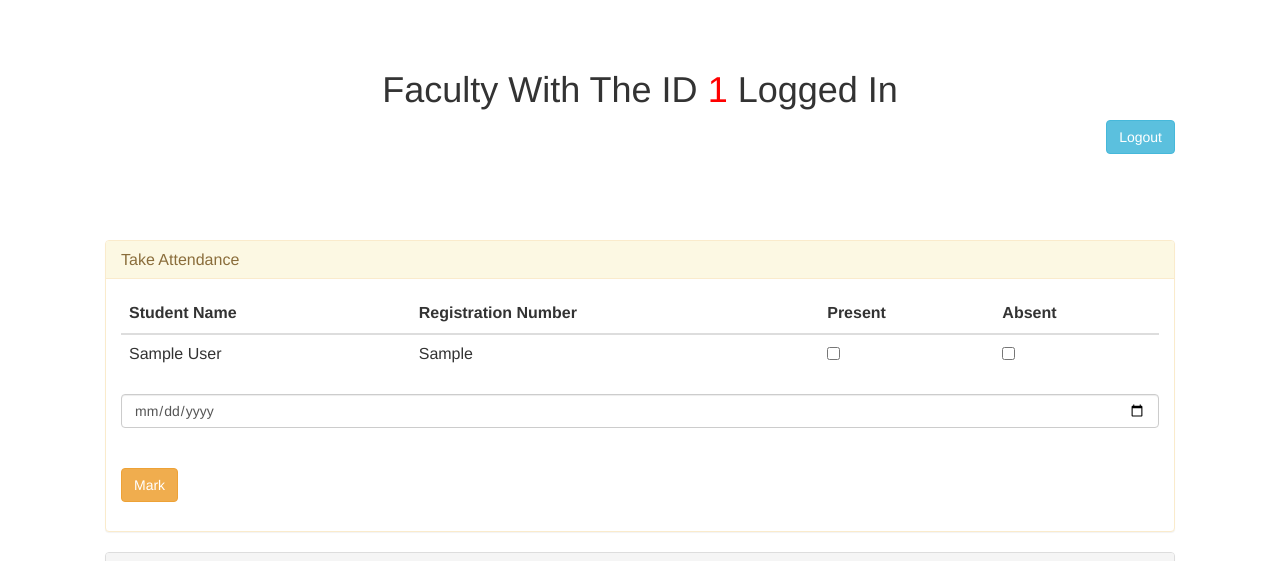
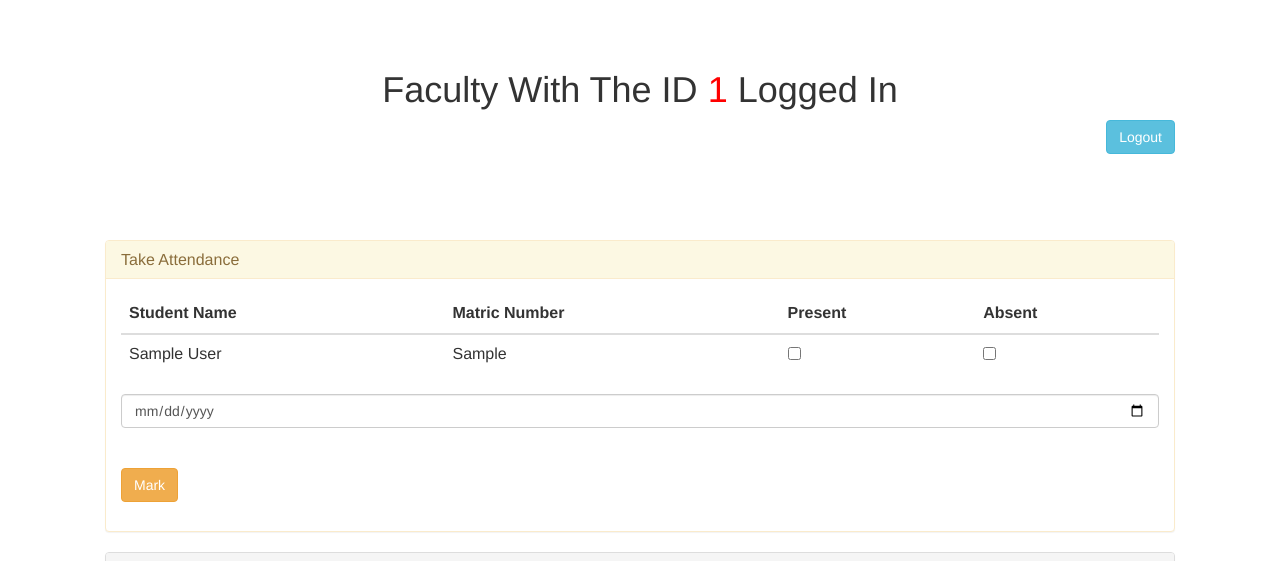
Before and after one commit to me2ulab/demo, a PHP site: page /att2/faculty.php in a window 1280 px wide, after a click on "Take Attendance". Shown: the top 561 px of the page. Run offline with PHP 8.4, Linux system fonts and the light colour scheme; the visitor is signed in with stand-in values (Sample User, id 1); tables that the repository leaves empty or names only in its code hold one stand-in row (values such as "Sample post"); a stand-in replaces the project's code that opens the database connection.

Commit message:
chnage reg to matric

```diff
--- a/faculty.php
+++ b/faculty.php
@@ -56,7 +56,7 @@ if(isset($_POST['logout']))
 								echo("<thead>");
 								echo"<tr>";
 								echo"<th>Student Name</th>";
-								echo"<th>Registration Number</th>";
+								echo"<th>Matric Number</th>";
 								echo"<th>Present</th>";
 								echo"<th>Absent</th>";
 								echo"</tr>";
```
